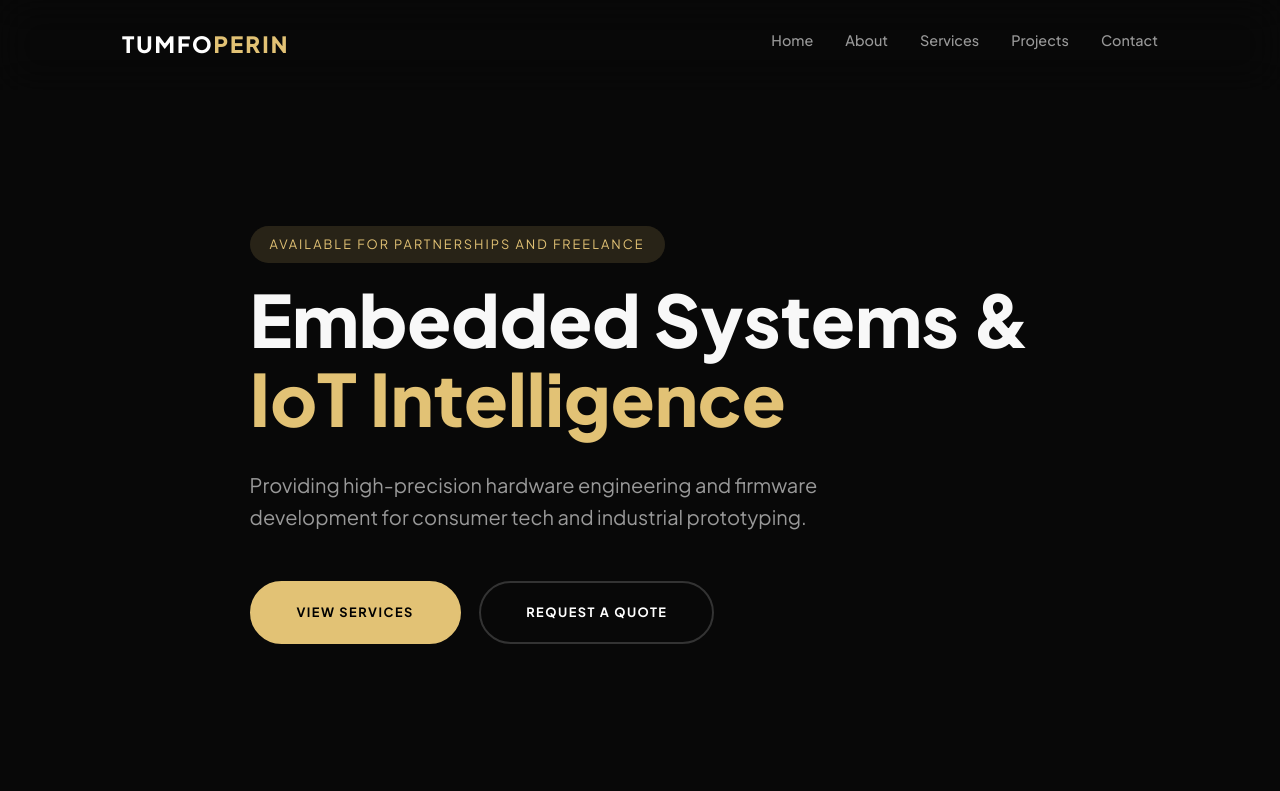
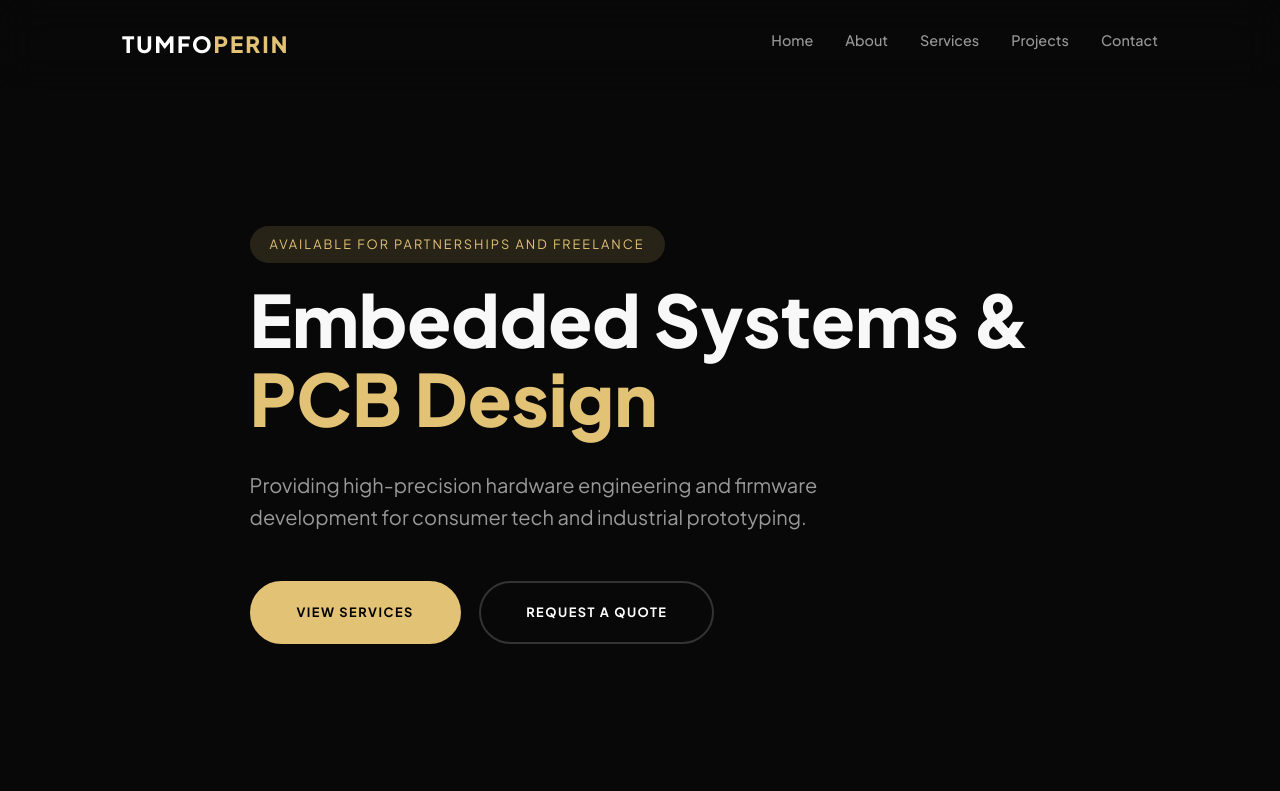
Before and after one commit to PerinTumfo/tumfoperin, a plain HTML site: page index.html in a window 1280 px wide. Shown: the top 791 px of the page. Drawn offline with Linux system fonts and the light colour scheme.

Commit message:
Change hero section title to 'PCB Design'
Updated the hero section title from 'IoT Intelligence' to 'PCB Design'.

```diff
--- a/index.html
+++ b/index.html
@@ -31,7 +31,7 @@
     <header class="hero">
         <div class="container animate-fade">
             <span class="badge">Available for Partnerships And Freelance</span>
-            <h1>Embedded Systems & <br><span class="gold-text">IoT Intelligence</span></h1>
+            <h1>Embedded Systems & <br><span class="gold-text">PCB Design</span></h1>
             <p>Providing high-precision hardware engineering and firmware development for consumer tech and industrial prototyping.</p>
             <div class="hero-btns">
                 <a href="services.html" class="btn btn-primary">View Services</a>
```
